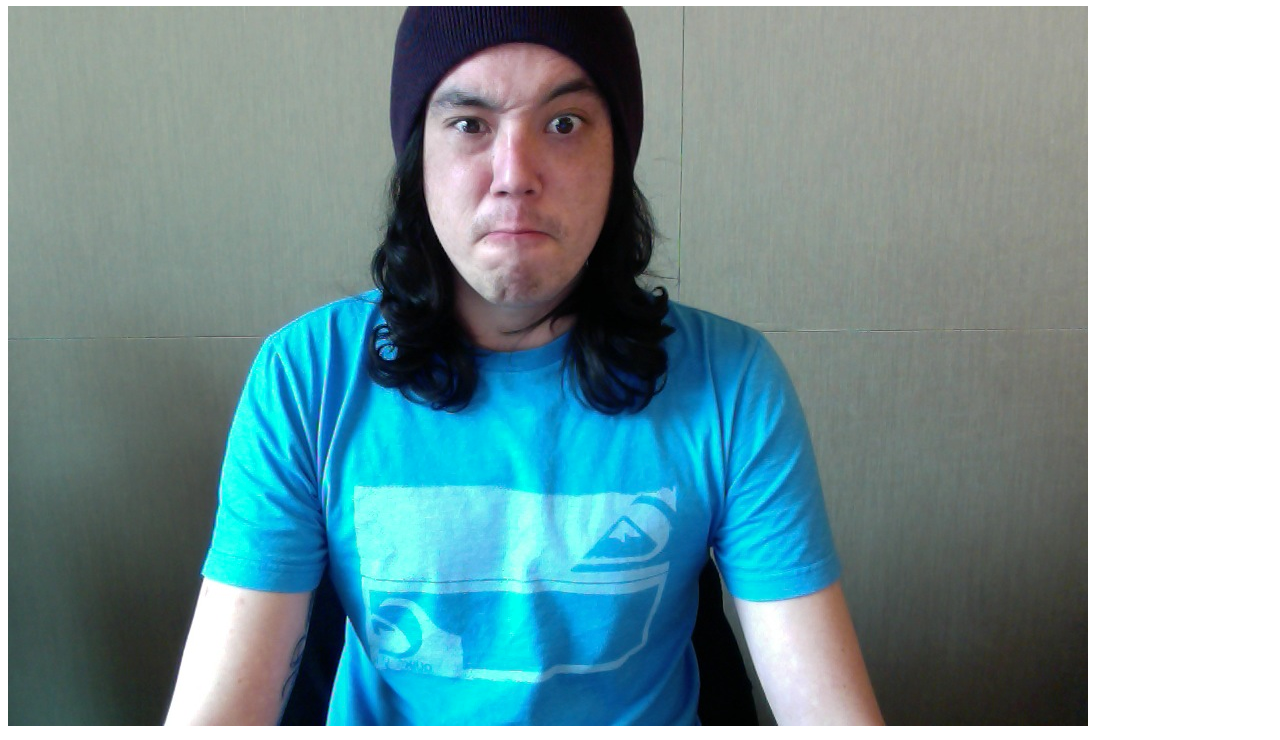
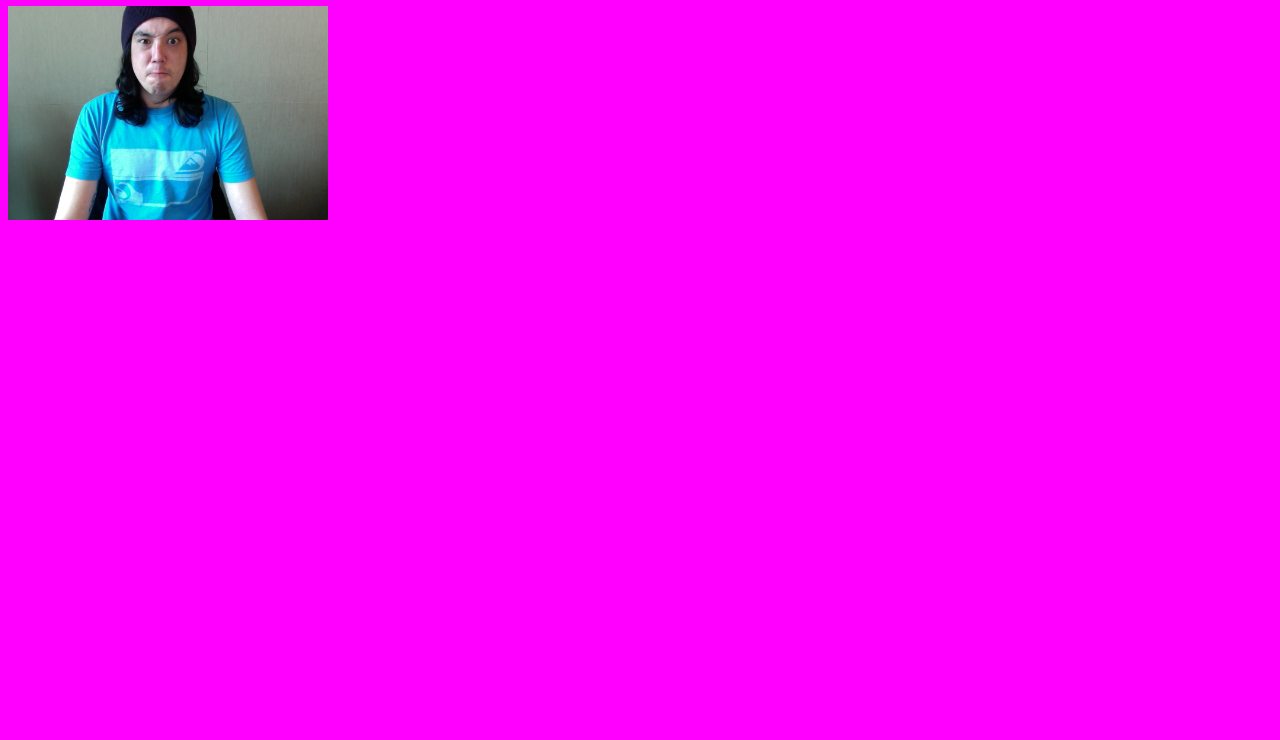
Before and after one commit to dyirak/dyirak.github.io, a plain HTML site: page index.html in a window 1280 px wide. Shown: the part 60-800 px from the top of the page. Drawn offline with Linux system fonts and the light colour scheme.

Commit message:
separate content from presentation

```diff
--- /dev/null
+++ b/CSS/styles.css
@@ -0,0 +1,8 @@
+ body {
+ 	background: #f0f;
+ }
+
+
+img {
+			width: 320px;
+		}
--- a/index.html
+++ b/index.html
@@ -1,6 +1,9 @@
 <html>
 <head>
 	<title>Daniel Yirak</title>
+
+	<link rel="stylesheet" type="text/css" href="css/styles.css">
+
 </head>
 <body>
 
@@ -8,6 +11,8 @@
 
 	<img src="img/me.jpg">
 
+
+
 </body>
 
 
```
Also changed, not shown: bio.html (added, +16 -0 lines).
